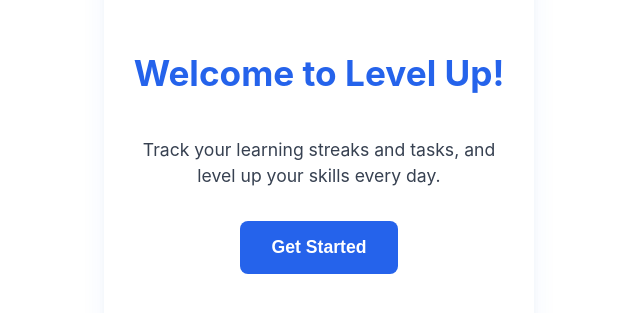
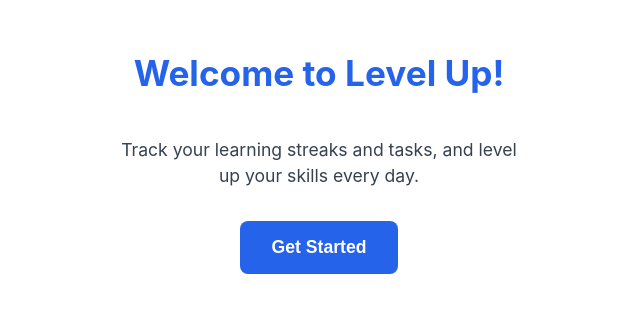
Before and after one commit to abhi-shek-86/level_up, a React (Create React App) app: page / in a window 1280 px wide. Shown: the part 251-564 px from the top of the page, without its empty margins (321-961 px from the left). Built offline with nearby package versions, Linux system fonts and the light colour scheme.

Commit message:
further responsive changes

```diff
--- a/src/styles.css
+++ b/src/styles.css
@@ -772,7 +772,7 @@ textarea:focus {
 .landing-container {
   min-height: 100vh;
   width: 90vw;
-  max-width: 430px;
+  /* max-width: 430px; */
   margin: 0 auto;
   display: flex;
   flex-direction: column;
```
